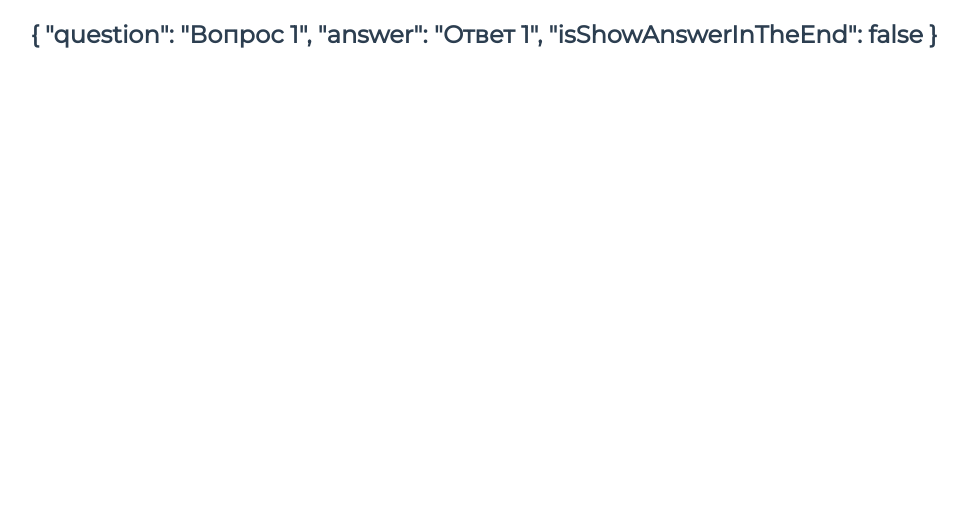
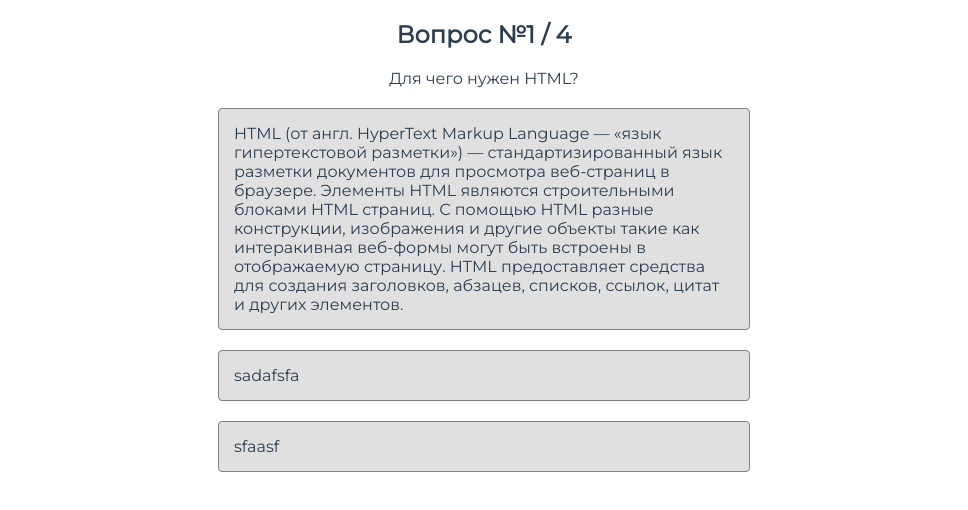
Before and after one commit to gureenkov56/check-u, a Vue app: page / in a window 1280 px wide. Both pictures are taken after a click on the element "HTML". Shown: the top 510 px of the page, without its empty margins (156-1124 px from the left). Built offline with nearby package versions, Linux system fonts and the light colour scheme.

Commit message:
Работаю над передачей верного и нет ответов

```diff
--- a/src/App.vue
+++ b/src/App.vue
@@ -19,7 +19,9 @@
   methods: {
     setLevel(level){
       this.$store.commit('setCategory', level);
-      console.log(level);
+    },
+    addRightAnswer(obj){
+      this.$store.commit('addRightResult', obj);
     }
   }
 }
@@ -29,7 +31,7 @@
 @import url('https://fonts.googleapis.com/css2?family=Montserrat:wght@400&display=swap');
 
 body{
-  padding: 0;
+  padding: 0px 10px;
   margin: 0;
 }
 
@@ -42,4 +44,6 @@
   margin: 0 auto;
   padding: 0;
 }
+
+
 </style>
--- a/src/components/v-asker.vue
+++ b/src/components/v-asker.vue
@@ -1,6 +1,27 @@
 <template lang="">
   <div>
-    <h2>{{ this.$store.state.questionsList[this.$store.state.category][progress] }}</h2>
+    <h2>Вопрос №{{ progress+1 }} / {{ this.$store.state.questionsList[this.$store.state.category].length }}</h2>
+
+    <div id="question">
+      {{this.$store.state.questionsList[this.$store.state.category][progress].question}}
+    </div>
+
+    <div
+      class="answer-options"
+      :class='[
+        isShowAnswer && key == this.$store.state.questionsList[this.$store.state.category][progress].rightOption ? "rightOption" : "",
+        clickedKey == key &&  key !== this.$store.state.questionsList[this.$store.state.category][progress].rightOption ? "falseOption" : ""
+      ]'
+      v-for='(option, key) in this.$store.state.questionsList[this.$store.state.category][progress].options'
+      @click='checkAnswer(key)'
+      :key='key'
+    >
+      {{option}}
+    </div>
+
+    <button v-if='isShowAnswer' @click='nextQuestion'>
+      Далее
+    </button>
   </div>
 </template>
 
@@ -9,11 +30,66 @@
   data(){
     return {
       progress: 0,
+      isShowAnswer: false,
+      clickedKey: undefined,
+    }
+  },
+  methods: {
+    nextQuestion: function(){
+      this.isShowAnswer = false;
+      this.progress++;
+      this.clickedKey = undefined;
+    },
+    checkAnswer: function(clickedKey){
+      if(!this.isShowAnswer){
+        this.clickedKey = clickedKey;
+        let rightKey = this.$store.state.questionsList[this.$store.state.category][this.progress].rightOption;
+        this.isShowAnswer = true;
+
+        if(rightKey == clickedKey){
+          console.log(clickedKey + ' - right');
+          let gettedObj = {
+              idQuestion: this.progress,
+              clickedKey: clickedKey
+          };
+
+          this.$emit('addRightAnswer', gettedObj)
+        } else {
+
+          this.$store.state.usersResults.wrong.push(
+            {
+              idQuestion: this.progress,
+              clickedKey: clickedKey
+            }
+          )
+          console.log(this.$store.state.usersResults.wrong);
+
+        }
+      }
     }
   }
 }
 </script>
 
-<style lang="">
+<style lang="css">
+.answer-options{
+  background-color: rgb(224, 224, 224);
+  max-width: 500px;
+  text-align: left;
+  padding: 15px;
+  margin: 20px auto;
+  border: 1px solid grey;
+  cursor: pointer;
+  border-radius: 4px;
+
+}
+
+.rightOption{
+  background-color: rgb(0, 207, 93);
+}
+
+.falseOption{
+  background-color: rgb(255, 143, 143);
+}
 
 </style>
--- a/src/store/index.js
+++ b/src/store/index.js
@@ -8,14 +8,25 @@
       questionsList: {
         html: [
           {
-            question: "Вопрос 1",
-            answer: "Ответ 1",
-            isShowAnswerInTheEnd: false,
+            question: "Для чего нужен HTML?",
+            options: [
+              `
+              HTML (от англ. HyperText Markup Language — «язык гипертекстовой разметки») — стандартизированный язык разметки документов для просмотра веб-страниц в браузере.
+              Элементы HTML являются строительными блоками HTML страниц. С помощью HTML разные конструкции, изображения и другие объекты такие как интеракивная веб-формы могут быть встроены в отображаемую страницу. HTML предоставляет средства для создания заголовков, абзацев, списков, ссылок, цитат и других элементов.
+              `,
+              "sadafsfa",
+              "sfaasf",
+            ],
+            rightOption: 0,
           },
           {
-            question: "Вопрос 2",
-            answer: "Ответ 2",
-            isShowAnswerInTheEnd: false,
+            question: "Как выглядить базовая структура HTML-документа?",
+            options: [
+              "body > head > document > footer",
+              "Document > head > body",
+              "Document > html > head> body",
+            ],
+            rightOption: 2,
           },
           {
             question: "Вопрос 3",
@@ -90,6 +101,9 @@
     setCategory(state, level) {
       state.category = level;
     },
+    addRightResult(state, obj) {
+      state.usersResults.push(obj);
+    },
   },
 });
 
```
